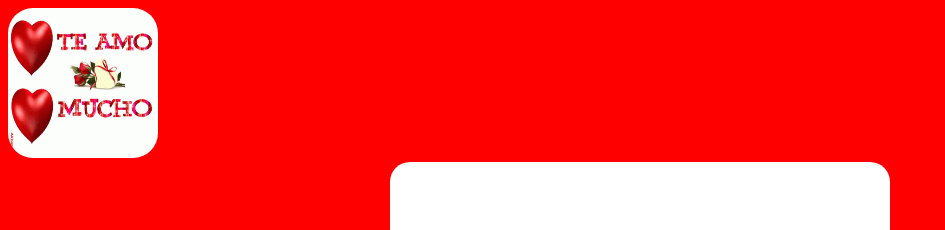
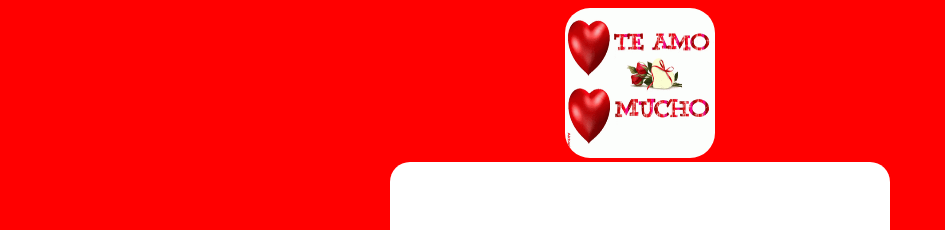
Before and after one commit to santesther/pedido, a plain HTML site: page index.html in a window 1280 px wide. Shown: the top 230 px of the page, without its empty margins (0-945 px from the left). Drawn offline with Linux system fonts and the light colour scheme.

Commit message:
outro gif teste

```diff
--- a/index.html
+++ b/index.html
@@ -48,7 +48,7 @@
 
 </head>
 <body>
-    <img src="/imagens/te-amo-mucho.gif" height="150" width="150" alt="">
+    <center><img src="/imagens/te-amo-mucho.gif" height="150" width="150" alt=""></center>
 
 
     <div class="painel">
```
